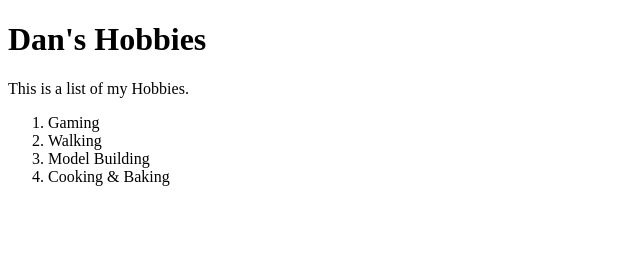
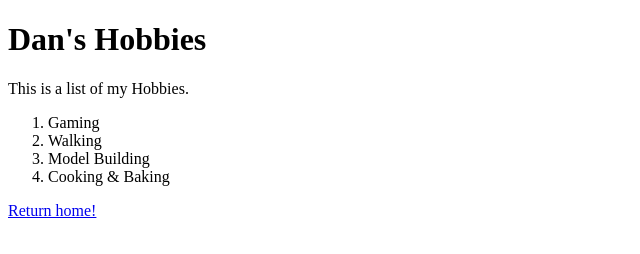
Before and after one commit to DanHighlander/DanHighlander, a plain HTML site: page hobbies.html in a window 1280 px wide. Shown: the whole page, without its empty margins (0-640 px from the left). Drawn offline with Linux system fonts and the light colour scheme.

Commit message:
Updated hobbies.html
Added an anchor to return back to the index.html at the end of the html document.

```diff
--- a/hobbies.html
+++ b/hobbies.html
@@ -19,6 +19,7 @@
     <li>Model Building</li>
     <li>Cooking & Baking</li>
   </ol>
+  <a href="index.html">Return home!</a>
 </body>
 
 </html>
```
